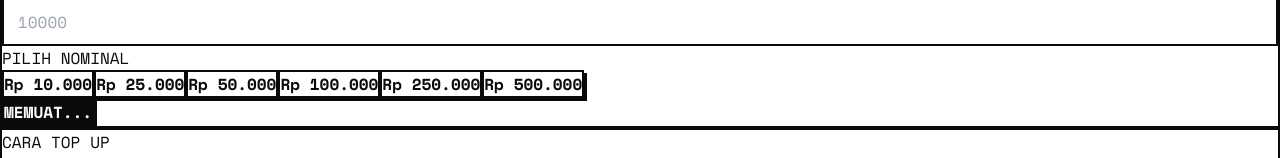
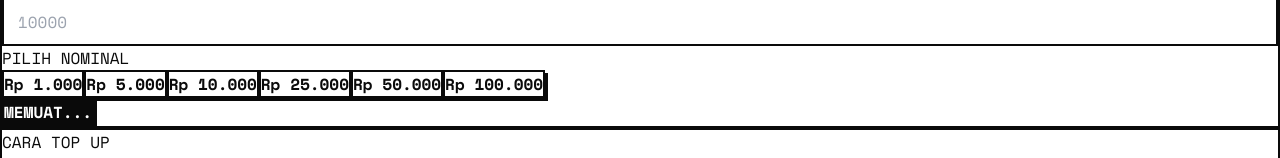
Before and after one commit to nuxmeg-max/Meg-Payment-Gateway, a Next.js app: page /dashboard/topup in a window 1280 px wide. Shown: the part 283-441 px from the top of the page. Built offline with nearby package versions, Linux system fonts and the light colour scheme; no server answers; sample sign-in values are in the browser's storage.

Commit message:
Update preset values for top-up amounts

```diff
--- a/pages/dashboard/topup.js
+++ b/pages/dashboard/topup.js
@@ -76,7 +76,7 @@ export default function TopupPage() {
   const qrRef = useRef(null)
   const timerRef = useRef(null)
 
-  const presets = [10000, 25000, 50000, 100000, 250000, 500000]
+  const presets = [1000, 5000, 10000, 25000, 50000, 100000]
 
   useEffect(() => {
     const loadScript = (src) => new Promise((res, rej) => {
```
